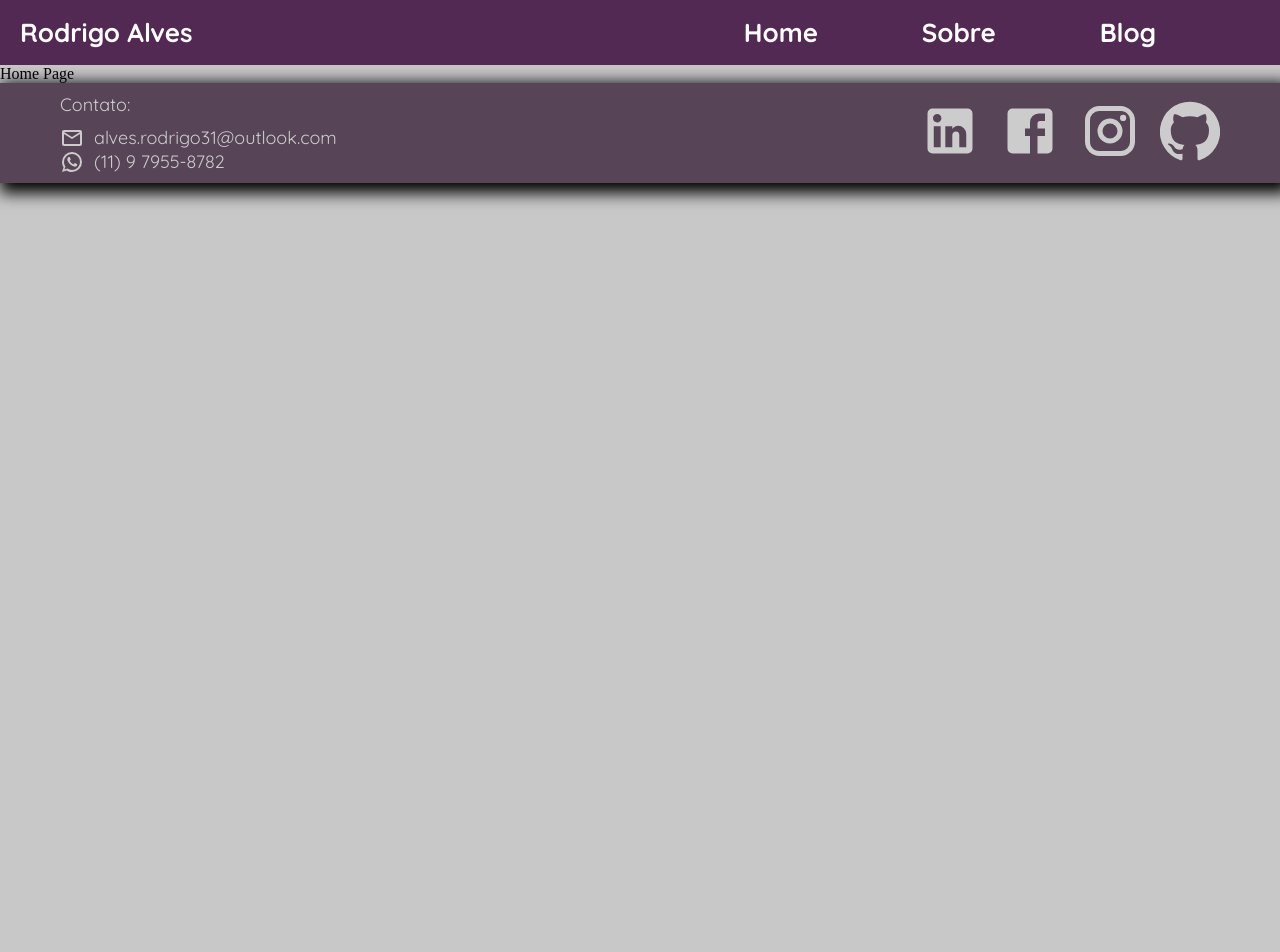
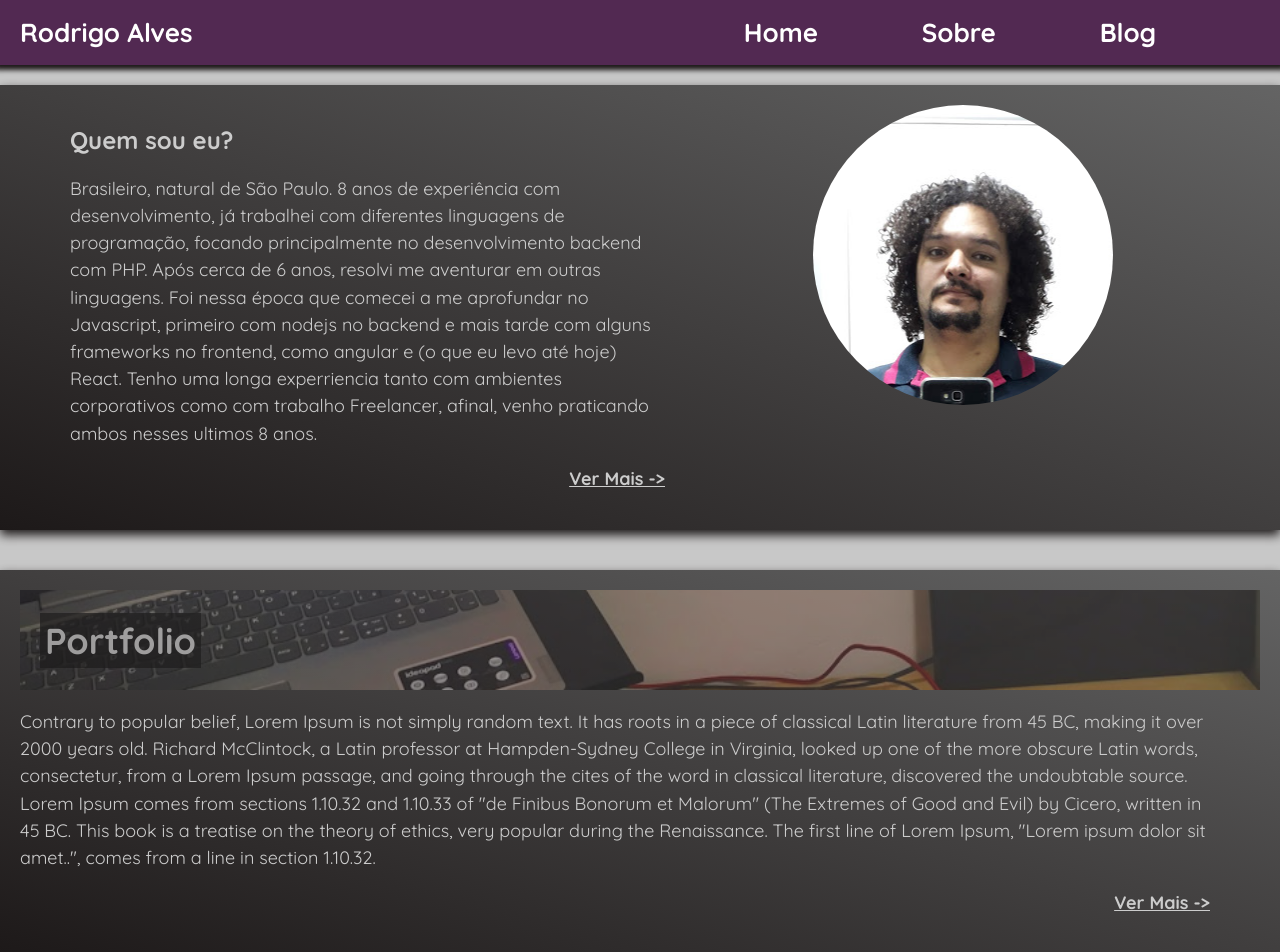
Before and after one commit to rochucky/ralves, a Next.js app: page / in a window 1280 px wide. Shown: the top 952 px of the page. Before the commit the page ends 800 px from the top, so only its background shows below. Built offline with nearby package versions, Linux system fonts and the light colour scheme.

Commit message:
pushing pages

```diff
--- a/components/Home.js
+++ b/components/Home.js
@@ -1,7 +1,41 @@
+import styles from '../src/styles/home.scss';
+
+import Link from 'next/link';
+
 const Home = () => {
   return(
-    <div>
-      Home Page
+    <div className="sections">
+      <section className="presentation left">
+        <div className="text">
+          <h2>Quem sou eu?</h2>
+          <p>
+            Brasileiro, natural de São Paulo. 8 anos de experiência com desenvolvimento, já trabalhei com diferentes linguagens de programação, focando principalmente no desenvolvimento backend com PHP.
+            Após cerca de 6 anos, resolvi me aventurar em outras linguagens. Foi nessa época que comecei a me aprofundar no Javascript, primeiro com nodejs no backend e mais tarde com alguns frameworks no frontend, como angular e (o que eu levo até hoje) React.
+            Tenho uma longa experriencia tanto com ambientes corporativos como com trabalho Freelancer, afinal, venho praticando ambos nesses ultimos 8 anos.
+          </p>
+          <p className="more">
+            <Link href="/sobre">Ver Mais -></Link>
+          </p>
+        </div>
+        <div className="image">
+          <div className="container"></div>
+        </div>
+      </section>
+      <section className="portfolio center">
+        <div className="image">
+          <div className="container">
+            <h2>Portfolio</h2>
+          </div>
+        </div>
+        <div className="text">
+          <p>
+            Contrary to popular belief, Lorem Ipsum is not simply random text. It has roots in a piece of classical Latin literature from 45 BC, making it over 2000 years old. Richard McClintock, a Latin professor at Hampden-Sydney College in Virginia, looked up one of the more obscure Latin words, consectetur, from a Lorem Ipsum passage, and going through the cites of the word in classical literature, discovered the undoubtable source. Lorem Ipsum comes from sections 1.10.32 and 1.10.33 of "de Finibus Bonorum et Malorum" (The Extremes of Good and Evil) by Cicero, written in 45 BC. This book is a treatise on the theory of ethics, very popular during the Renaissance. The first line of Lorem Ipsum, "Lorem ipsum dolor sit amet..", comes from a line in section 1.10.32.
+          </p>
+          <p className="more">
+            <Link href="/sobre">Ver Mais -></Link>
+          </p>
+        </div>
+      </section>
     </div>
   )
 }
--- a/components/Sobre.js
+++ b/components/Sobre.js
@@ -9,8 +9,6 @@ const Sobre = () => {
             Sobre
           </h2>
           <p>
-            Contrary to popular belief, Lorem Ipsum is not simply random text. It has roots in a piece of classical Latin literature from 45 BC, making it over 2000 years old. Richard McClintock, a Latin professor at Hampden-Sydney College in Virginia, looked up one of the more obscure Latin words, consectetur, from a Lorem Ipsum passage, and going through the cites of the word in classical literature, discovered the undoubtable source. Lorem Ipsum comes from sections 1.10.32 and 1.10.33 of "de Finibus Bonorum et Malorum" (The Extremes of Good and Evil) by Cicero, written in 45 BC. This book is a treatise on the theory of ethics, very popular during the Renaissance. The first line of Lorem Ipsum, "Lorem ipsum dolor sit amet..", comes from a line in section 1.10.32.
-            Contrary to popular belief, Lorem Ipsum is not simply random text. It has roots in a piece of classical Latin literature from 45 BC, making it over 2000 years old. Richard McClintock, a Latin professor at Hampden-Sydney College in Virginia, looked up one of the more obscure Latin words, consectetur, from a Lorem Ipsum passage, and going through the cites of the word in classical literature, discovered the undoubtable source. Lorem Ipsum comes from sections 1.10.32 and 1.10.33 of "de Finibus Bonorum et Malorum" (The Extremes of Good and Evil) by Cicero, written in 45 BC. This book is a treatise on the theory of ethics, very popular during the Renaissance. The first line of Lorem Ipsum, "Lorem ipsum dolor sit amet..", comes from a line in section 1.10.32.
             Contrary to popular belief, Lorem Ipsum is not simply random text. It has roots in a piece of classical Latin literature from 45 BC, making it over 2000 years old. Richard McClintock, a Latin professor at Hampden-Sydney College in Virginia, looked up one of the more obscure Latin words, consectetur, from a Lorem Ipsum passage, and going through the cites of the word in classical literature, discovered the undoubtable source. Lorem Ipsum comes from sections 1.10.32 and 1.10.33 of "de Finibus Bonorum et Malorum" (The Extremes of Good and Evil) by Cicero, written in 45 BC. This book is a treatise on the theory of ethics, very popular during the Renaissance. The first line of Lorem Ipsum, "Lorem ipsum dolor sit amet..", comes from a line in section 1.10.32.
           </p>
         </div>
--- a/pages/index.js
+++ b/pages/index.js
@@ -14,9 +14,7 @@ const App = () => {
   return (
     <div className="main">
       <Header title="Home"/>
-      <div className="content">
-        <Home />
-      </div>
+      <Home />
       <Footer />
     </div>
   )
--- /dev/null
+++ b/src/styles/home.scss
@@ -0,0 +1,113 @@
+@import url('https://fonts.googleapis.com/css2?family=Quicksand:wght@400;700&display=swap');
+
+.sections{
+  min-height: 80vh;
+  font-family: 'Quicksand', sans-serif;
+
+  section{
+    background-color: rgba(29, 25, 25, 1);
+    margin-top: 20px;
+    margin-bottom: 40px;
+    color: #CCC;
+    background-image: linear-gradient(to right top, rgba(29, 25, 25, 1), rgba(100, 100, 100, 1));
+    padding: 20px;
+    box-shadow: 0px 5px 10px 0px rgba(29, 25, 25, 1);
+    display: flex;
+    flex-direction: row;
+    &.left{
+
+      .text{
+        flex: 1;
+        padding-left: 50px;
+        p{
+          font-size: 18px;;
+          line-height: 1.7rem;
+          font-weight: 400;
+        }
+        .more{
+
+          display: flex;
+          flex-direction: row;
+          justify-content: flex-end;
+
+          a{
+            color: #CCC;
+            font-weight: 600;
+
+            &:hover{
+              color: #AAA;
+            }
+          }
+
+        }
+      }
+      .image{
+        flex: 1;
+        display: flex;
+        flex-direction: row;
+        justify-content: center;
+        .container{
+          height: 300px;
+          width: 300px;
+          background-position: center top;
+          background-image: url('/images/selfie.jpg');
+          border-radius: 50%;
+        }
+      }
+    }
+    &.center{
+      flex-direction: column;
+      .text{
+        flex: 1;
+        padding-right: 50px;
+        p{
+          font-size: 18px;;
+          line-height: 1.7rem;
+          font-weight: 400;
+        }
+        .more{
+
+          display: flex;
+          flex-direction: row;
+          justify-content: flex-end;
+
+          a{
+            color: #CCC;
+            font-weight: 600;
+
+            &:hover{
+              color: #AAA;
+            }
+          }
+
+        }
+      }
+      .image{
+        flex: 1;
+        display: flex;
+        flex-direction: row;
+        justify-content: center;
+        .container{
+          width: 100%;
+          height: 100px;
+          background: url('/images/PC.jpg') no-repeat center;
+          background-size: 100%;
+          opacity: 0.5;
+          display: flex;
+          flex-direction: row;
+          align-items: center;
+
+          h2{
+            font-size: 36px;
+            color: #FFF;
+            margin-left: 20px;
+            background-color: rgba(0,0,0, 0.7);
+            flex: 0;
+            padding: 5px;
+          }
+        }
+      }
+    }
+  }
+
+}
--- a/src/styles/main.scss
+++ b/src/styles/main.scss
@@ -26,6 +26,7 @@ nav {
   padding-right: 20px;
   overflow: hidden;
   transition: all 0.3s ease-out;
+  box-shadow: 0px 0px 5px 5px rgba(29, 25, 25, 1);
 
   div.title{
     flex: 1;
--- a/src/styles/sobre.scss
+++ b/src/styles/sobre.scss
@@ -23,6 +23,7 @@
       line-height: 2rem;
       font-weight: 400;
       font-size: 20px;
+      padding-left: 40px;
     }
     .image{
       display: flex;
@@ -42,6 +43,9 @@
     }
     @media screen and (max-width: 768px) {
       flex-direction: column;
+      .text{
+        padding-left: 0;
+      }
       .image{
         .container{
           height: 300px;
```
Also changed, not shown: public/images/PC.jpg (added), public/images/selfie.jpg (added).
